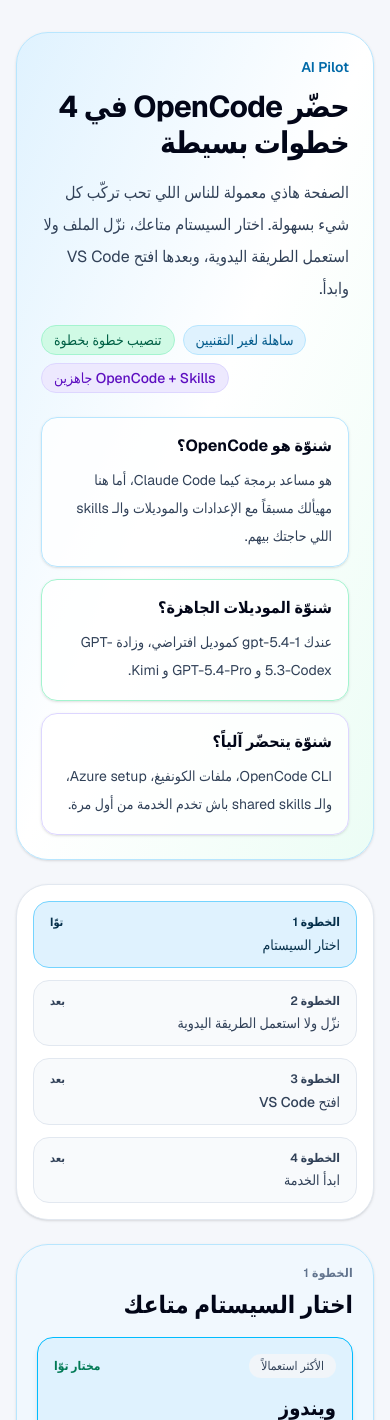
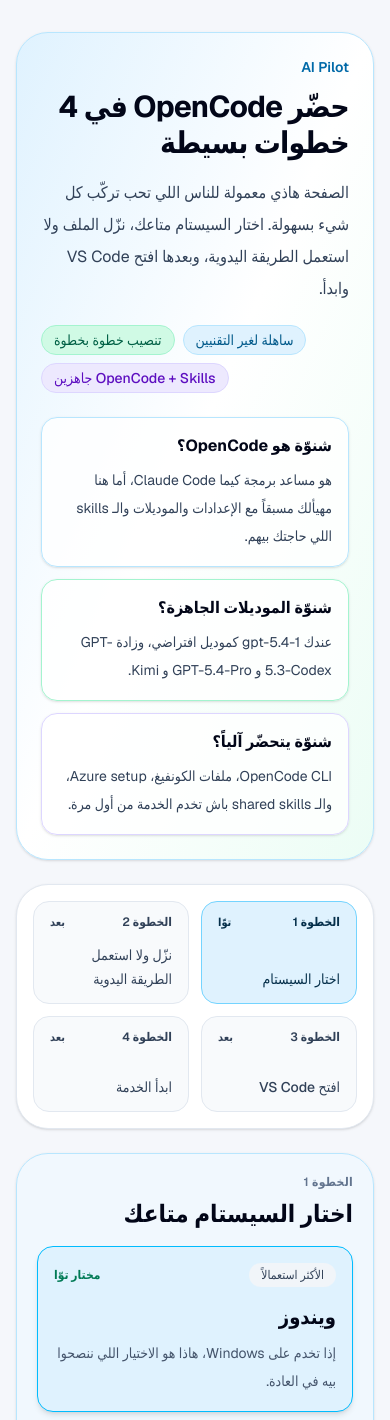
Before and after one commit to ngcodingtn-create/ai-pilot, a Next.js app: page / in a window 390 px wide. Shown: the top 1420 px of the page. Built offline with nearby package versions, Linux system fonts and the light colour scheme; no server answers; the database is empty.

Commit message:
fix: refine stepper grid layout

```diff
--- a/app/home-client.tsx
+++ b/app/home-client.tsx
@@ -113,7 +113,7 @@
         </div>
       </header>
 
-      <section className="mt-6 grid gap-3 rounded-[2rem] border border-slate-200 bg-white p-4 shadow-sm sm:grid-cols-4 sm:p-5">
+      <section className="mt-6 grid grid-cols-2 gap-3 rounded-[2rem] border border-slate-200 bg-white p-4 shadow-sm lg:grid-cols-4 sm:p-5">
         <StepperItem step="1" title="اختار السيستام" state={getStepState(currentStep, 1)} />
         <StepperItem step="2" title="نزّل ولا استعمل الطريقة اليدوية" state={getStepState(currentStep, 2)} />
         <StepperItem step="3" title="افتح VS Code" state={getStepState(currentStep, 3)} />
@@ -353,12 +353,12 @@
   };
 
   return (
-    <div className={`rounded-2xl border px-4 py-3 ${styles[state]}`}>
+    <div className={`flex min-h-24 flex-col justify-between rounded-2xl border px-4 py-3 ${styles[state]}`}>
       <div className="flex items-center justify-between gap-3">
         <p className="text-xs font-semibold">الخطوة {step}</p>
         <span className="text-[11px] font-semibold">{labels[state]}</span>
       </div>
-      <p className="mt-1 text-sm font-medium">{title}</p>
+      <p className="mt-3 text-sm font-medium leading-6">{title}</p>
     </div>
   );
 }
```
